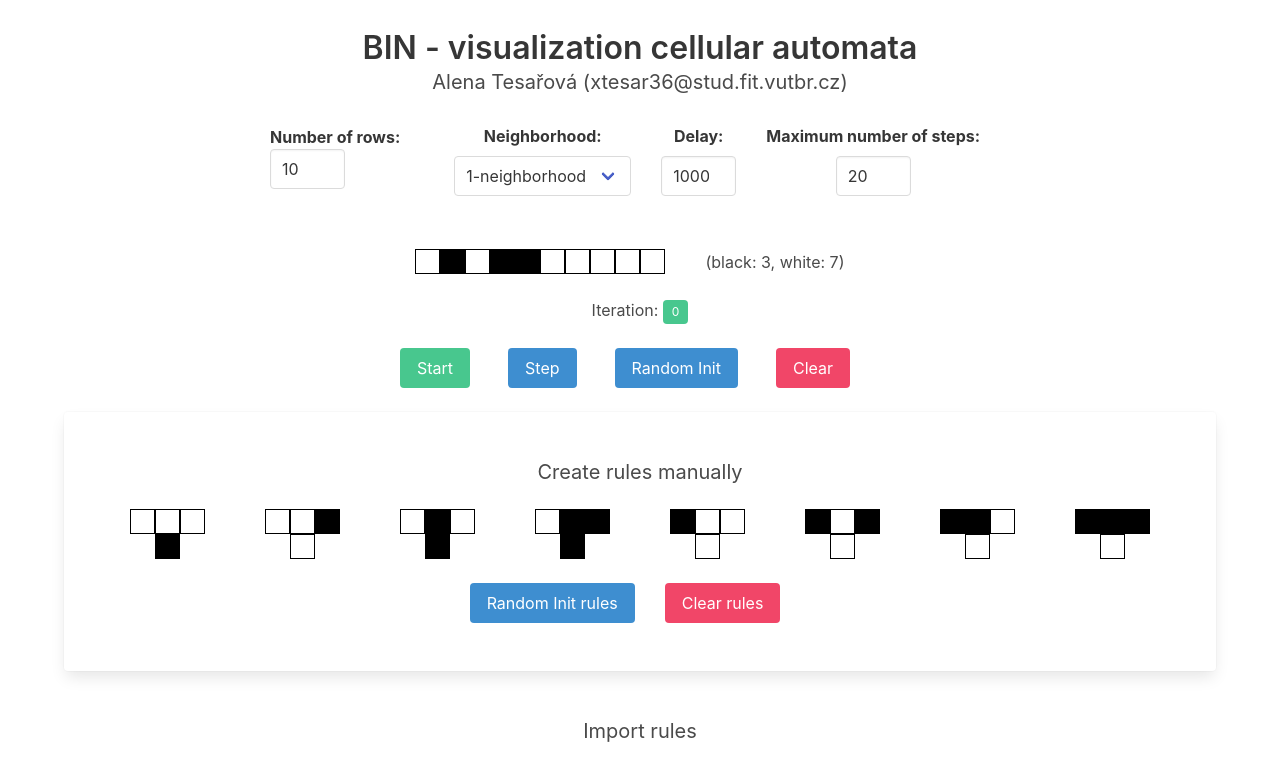
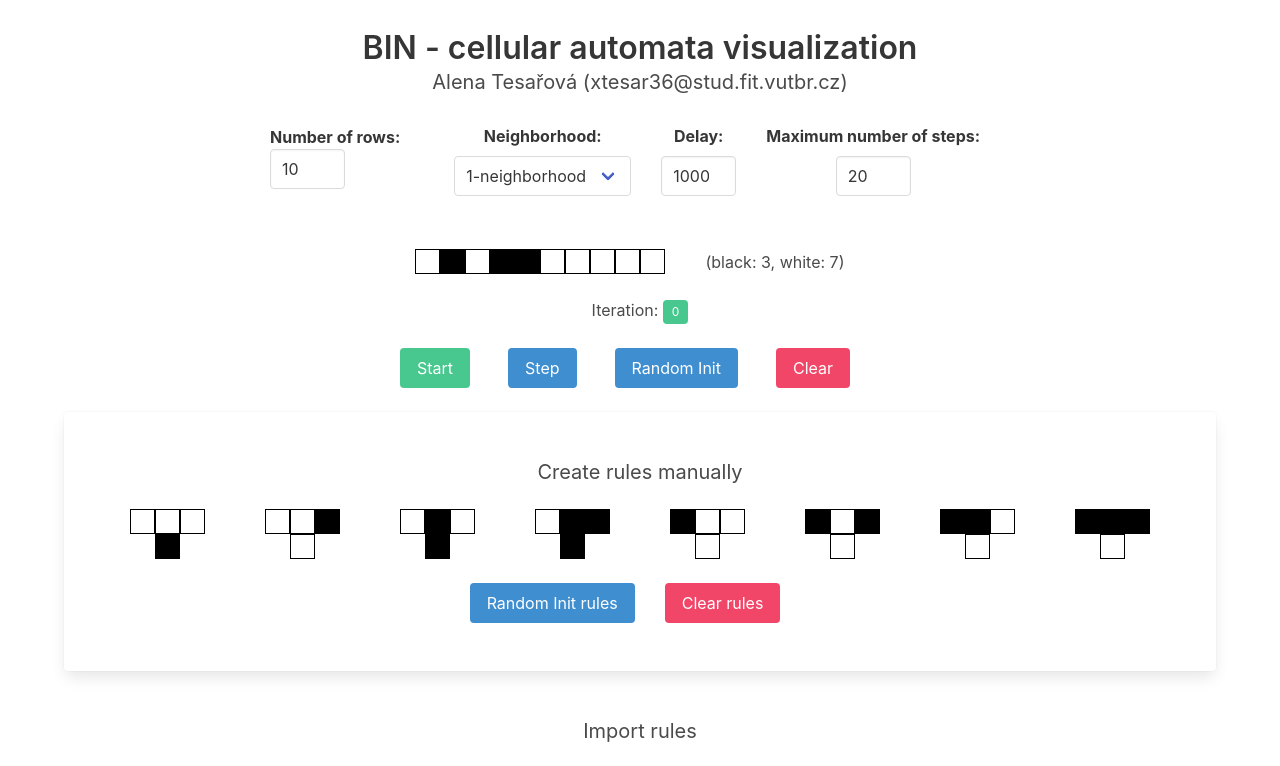
Before and after one commit to alena424/bin-cellular-automata-vizualization, a React (Create React App) app: page / in a window 1280 px wide. Shown: the top 766 px of the page. Built offline with nearby package versions, Linux system fonts and the light colour scheme.

Commit message:
Fix title

```diff
--- a/src/App.tsx
+++ b/src/App.tsx
@@ -110,7 +110,7 @@ const App: React.FC = () => {
 
     return (
         <div className="App container">
-            <h1 className="title">BIN - visualization cellular automata</h1>
+            <h1 className="title">BIN - cellular automata visualization</h1>
             <h4 className="subtitle">Alena Tesařová (xtesar36@stud.fit.vutbr.cz)</h4>
             <AutomataConfig
                 boardWidth={boardWidth}
```
Also changed, not shown: 1 other file (tests, documents, lock files or other folders).
